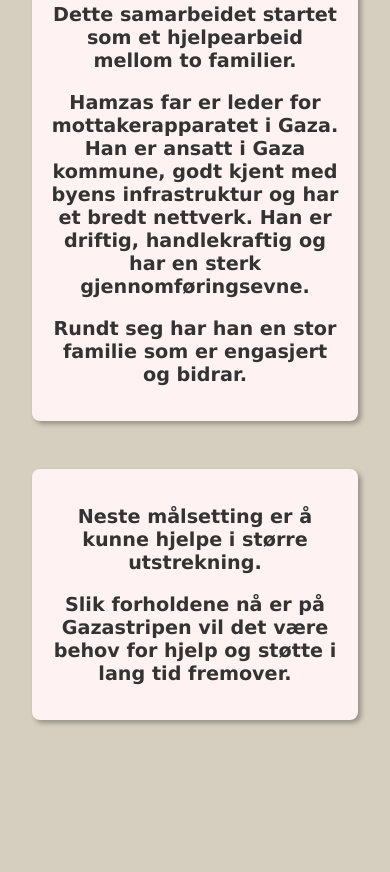
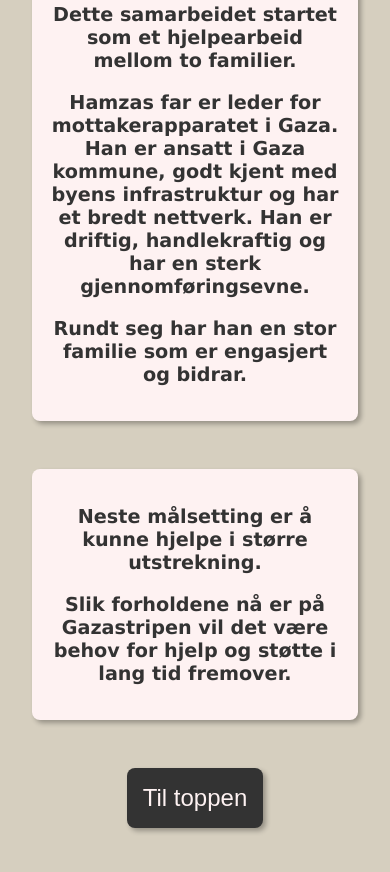
Before and after one commit to mattilgaza/hjemmeside, a plain HTML site: page bakgrunn.html in a window 390 px wide. Shown: the part 2224-3096 px from the top of the page. Before the commit the page ends 3054 px from the top, so only its background shows below. Drawn offline with Linux system fonts and the light colour scheme.

Commit message:
add Til toppen button in Bakgrunn

```diff
--- a/assets/css/gridlayouts/bakgrunn_gridlayout.css
+++ b/assets/css/gridlayouts/bakgrunn_gridlayout.css
@@ -25,7 +25,8 @@
 .section5,
 .section6,
 .section7,
-.section8 {
+.section8,
+.section9 {
   grid-column: 1 / span 2; /* Span across both columns */
   padding: 1rem;
 }
@@ -51,7 +52,8 @@
   .section5,
   .section6,
   .section7,
-  .section8 {
+  .section8,
+  .section9 {
     grid-column: 1; /* Full width for all sections */
   }
 }
--- a/bakgrunn.html
+++ b/bakgrunn.html
@@ -104,6 +104,10 @@
                 </p>
             </section>
 
+            <button class="section9">
+                <a href="bakgrunn.html">Til toppen</a>
+            </button>
+
         </div>
     </main>
 
```
